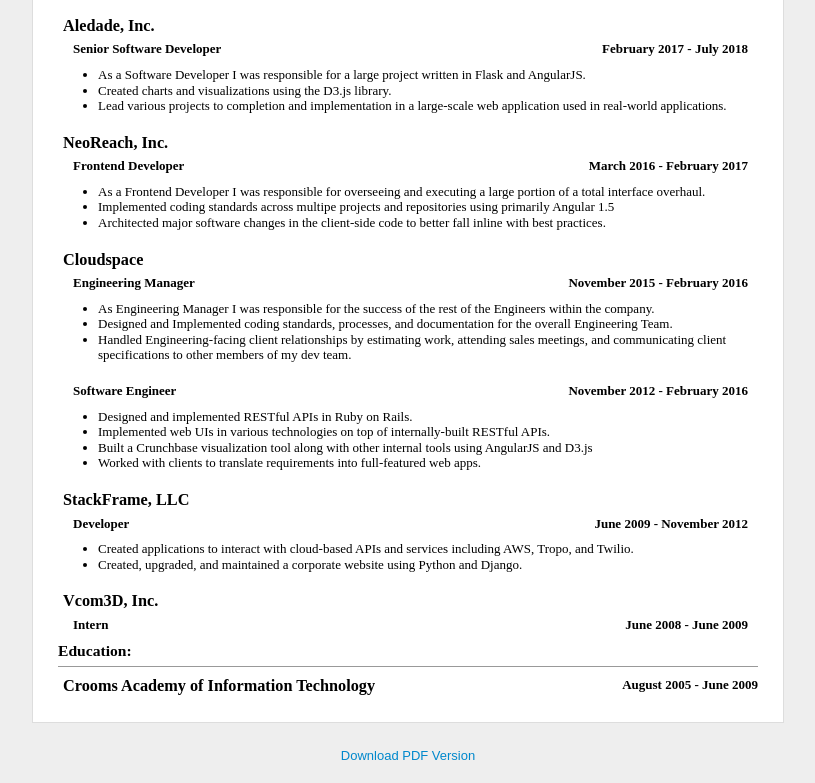
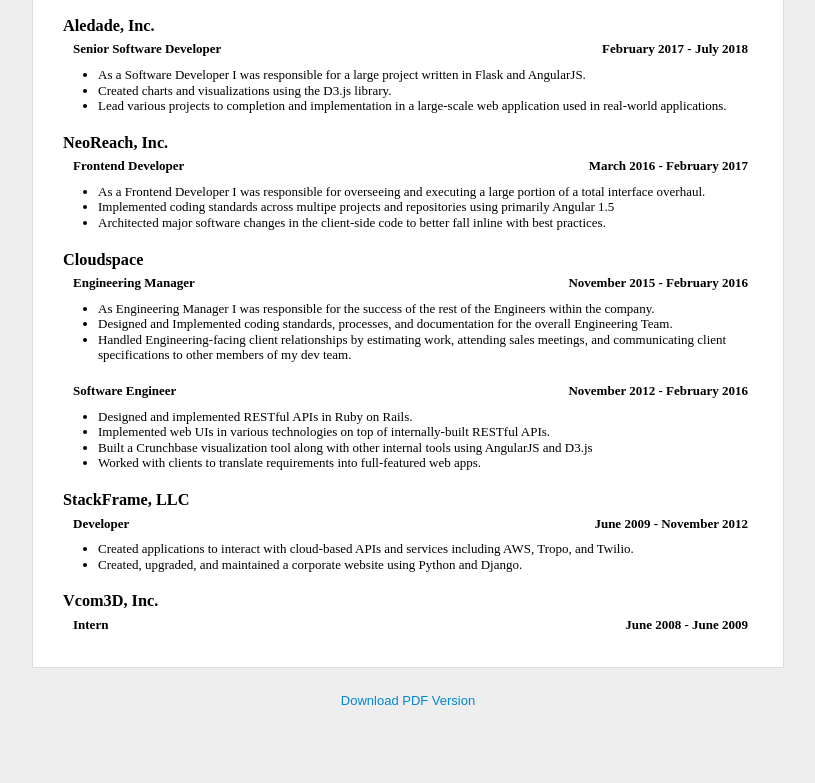
Before and after one commit to nthomson/nthomson.github.io, a plain HTML site: page resume.html in a window 1280 px wide. Shown: the part 432-1215 px from the top of the page, without its empty margins (232-1047 px from the left). After the commit the page ends 1161 px from the top, so only its background shows below. Drawn offline with Linux system fonts and the light colour scheme.

Commit message:
Update resume.html

```diff
--- a/resume.html
+++ b/resume.html
@@ -202,15 +202,6 @@
                 </div>
             </div>
         </div>
-        <div class='section'>
-          <h2 class='section-title'>Education:</h2>
-          <div class='institution'>
-            <div class='institution-info'>
-                <span class='institution-name'>Crooms Academy of Information Technology</span>
-                <span class='institution-dates'>August 2005 - June 2009</span>
-            </div>
-          </div>
-        </div>
     </div>
     <div class='pdf-version'><a href='resume.pdf'>Download PDF Version</a></div>
 </body>
```
